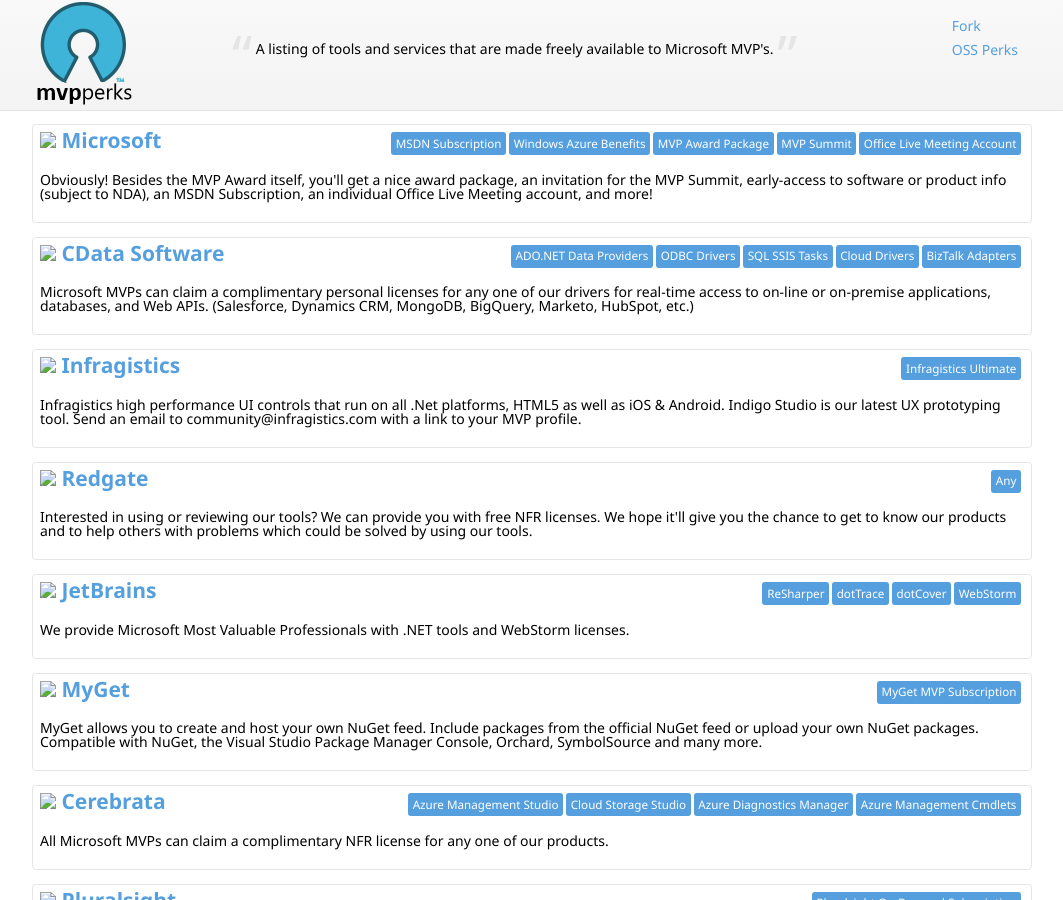
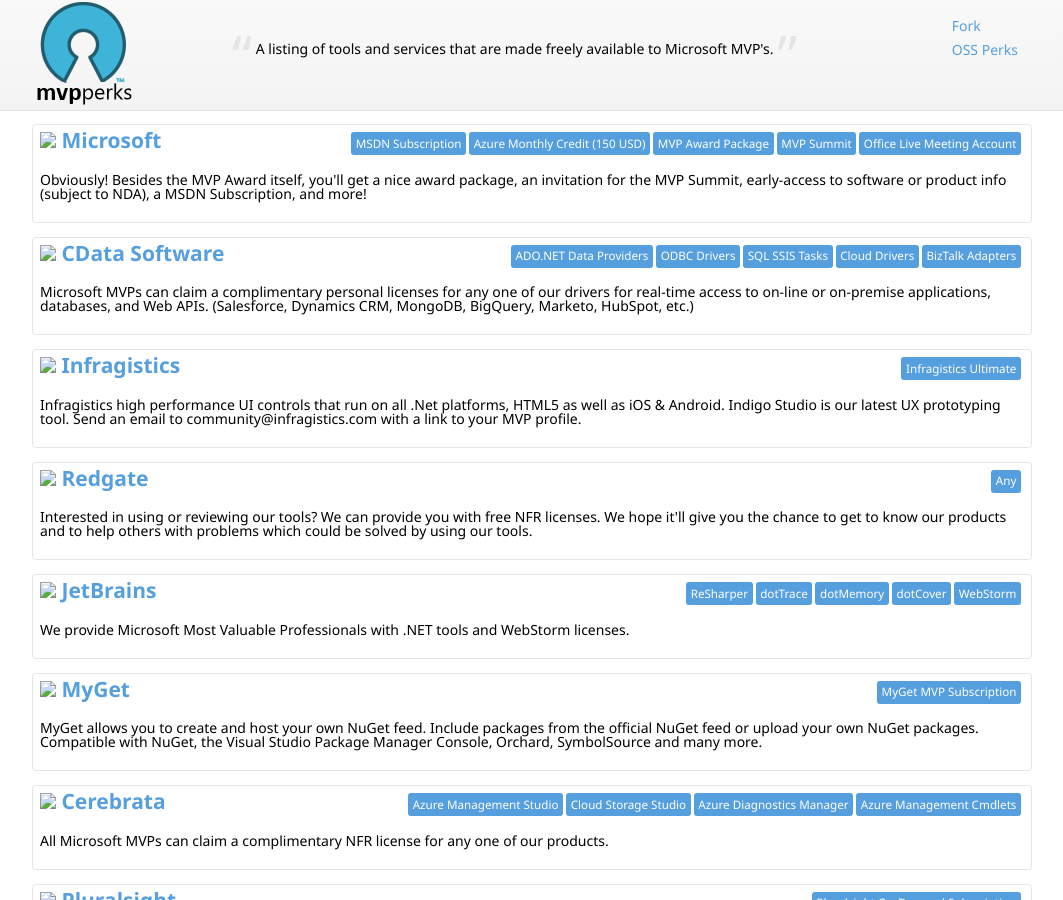
Before and after one commit to nikmd23/ossperks, a Jekyll site: the page built from index.html, in a window 1280 px wide and 900 px high. Shown: the whole window, without its empty margins (108-1171 px from the left). Built offline with Jekyll 4.4.1, drawn with Linux system fonts in a browser that asks for light colours; nearby versions of some CDN libraries.

Commit message:
Updating URLs and benefits information
Updating URLs and benefits information

```diff
--- a/index.html
+++ b/index.html
@@ -1,8 +1,8 @@
 ---
 perks:
 - perk: {company: "Microsoft", uri: "http://mvp.microsoft.com"}
-  description: "Obviously! Besides the MVP Award itself, you'll get a nice award package, an invitation for the MVP Summit, early-access to software or product info (subject to NDA), an MSDN Subscription, an individual Office Live Meeting account, and more!"
-  products: ["MSDN Subscription", "Windows Azure Benefits", "MVP Award Package", "MVP Summit", "Office Live Meeting Account"]
+  description: "Obviously! Besides the MVP Award itself, you'll get a nice award package, an invitation for the MVP Summit, early-access to software or product info (subject to NDA), a MSDN Subscription, and more!"
+  products: ["MSDN Subscription", "Azure Monthly Credit (150 USD)", "MVP Award Package", "MVP Summit", "Office Live Meeting Account"]
 
 - perk: {company: "CData Software", uri: "http://www.cdata.com/community/mvp/"}
   description: "Microsoft MVPs can claim a complimentary personal licenses for any one of our drivers for real-time access to on-line or on-premise applications, databases, and Web APIs. (Salesforce, Dynamics CRM, MongoDB, BigQuery, Marketo, HubSpot, etc.)"
@@ -18,17 +18,17 @@
 
 - perk: {company: "JetBrains", uri: "http://www.jetbrains.com/devnet/sponsorship/mvps/"}
   description: "We provide Microsoft Most Valuable Professionals with .NET tools and WebStorm licenses."
-  products: ["ReSharper", "dotTrace", "dotCover", "WebStorm"]
+  products: ["ReSharper", "dotTrace", "dotMemory", "dotCover", "WebStorm"]
 
-- perk: {company: "MyGet", uri: "https://www.myget.org/mvp"}
+- perk: {company: "MyGet", uri: "http://www.myget.org/mvp"}
   description: "MyGet allows you to create and host your own NuGet feed. Include packages from the official NuGet feed or upload your own NuGet packages. Compatible with NuGet, the Visual Studio Package Manager Console, Orchard, SymbolSource and many more."
   products: ["MyGet MVP Subscription"]
 
-- perk: {company: "Cerebrata", uri: "https://www.cerebrata.com/store/discounts"}
+- perk: {company: "Cerebrata", uri: "http://www.cerebrata.com/store/discounts"}
   description: "All Microsoft MVPs can claim a complimentary NFR license for any one of our products."
   products: ["Azure Management Studio", "Cloud Storage Studio", "Azure Diagnostics Manager", "Azure Management Cmdlets"]
 
-- perk: {company: "Pluralsight", uri: "http://blog.pluralsight.com/2014-vexperts-mvps-free-training"}
+- perk: {company: "Pluralsight", uri: "http://blog.pluralsight.com/2015-vexperts-mvps-free-training"}
   description: "On-Demand training."
   products: ["Pluralsight On-Demand Subscription"]
 
@@ -36,7 +36,7 @@
   description: ".NET Developer Tools and Controls, End-to-End Mobile Solution and Testing."
   products: ["Telerik DevCraft Complete Edition", "Telerik Platform Business Subscription", "Test Studio Ultimate Perpetual License"]
 
-- perk: {company: "TechSmith", uri: "http://promo.techsmith.com/evangelists/MVP-Request-Form/"}
+- perk: {company: "TechSmith", uri: "http://www.techsmith.com/evangelists/mvp"}
   description: "Record onscreen activity at your desk or in front of an audience and create eye-catching HD-quality training, presentation, and demo videos. Quickly create professional quality videos that you can share with anyone, on nearly any device – without formal training."
   products: ["SnagIt", "Camtasia Studio", "Camtasia Studio for Mac"]
 
@@ -68,7 +68,7 @@
   description: "NCover offers not-for-retail licenses of NCover Desktop to active Microsoft MVP .NET Developers. These license are only for personal use and may not be transferred or used for commercial purposes. All requests subject to final review and approval by NCover."
   products: ["NCover Desktop"]
 
-- perk: {company: "ESET", uri: "http://go.eset.com/research/offers/mvp/"}
+- perk: {company: "ESET", uri: "http://www.eset.com/us/research/offers/mvp/"}
   description: "ESET provides MVPs with a free (Not-For Resale) license for ESET Smart Security or ESET NOD32 Antivirus for personal use."
   products: ["ESET Smart Security", "ESET NOD32 Antivirus"]
 
@@ -84,7 +84,7 @@
   description: "SiaqoDB provides MVPs with a free Bundle license for their NoSQL embedded object and document database engine."
   products: ["SiaqoDB", "NoSQL"]
 
-- perk: {company: "elmah.io", uri: "https://elmah.io/"}
+- perk: {company: "elmah.io", uri: "http://elmah.io/"}
   description: "elmah.io provides MVPs with a free Personal subscription for logging errors from your blog, personal website or similar."
   products: ["elmah.io"]
 
```
